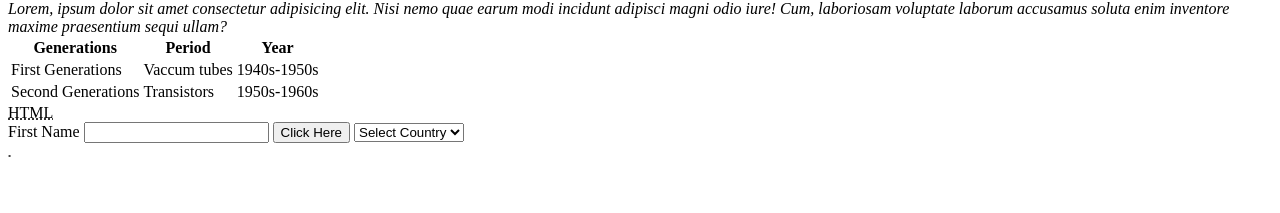
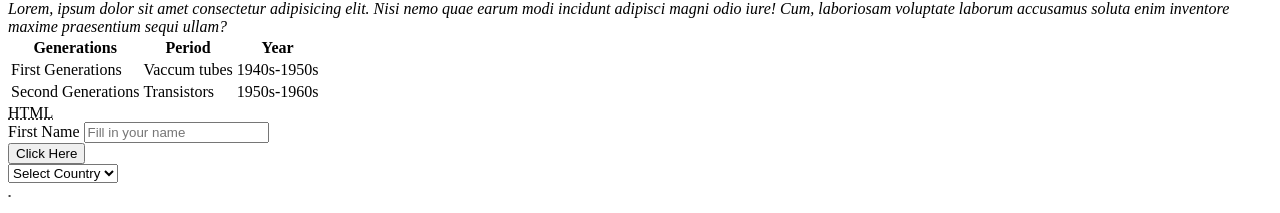
Before and after one commit to chrix7/Nithub-Project, a plain HTML site: page index.html in a window 1280 px wide. Shown: the part 890-1103 px from the top of the page. Before the commit the page ends 1063 px from the top, so only its background shows below. Drawn offline with Linux system fonts and the light colour scheme.

Commit message:
intial commit

```diff
--- a/index.html
+++ b/index.html
@@ -72,8 +72,8 @@
     <abbr title="Hyper Text Markup Language">HTML</abbr>
     <form action="" method="get">
       <label for="text">First Name</label>
-      <input type="text" />
-      <button type="button">Click Here</button>
+      <input type="text" placeholder="Fill in your name " /><br />
+      <button type="button">Click Here</button><br />
       <select name="" id="">
         <option value="" selected>Select Country</option>
         <option value="">Ghana</option>
```
